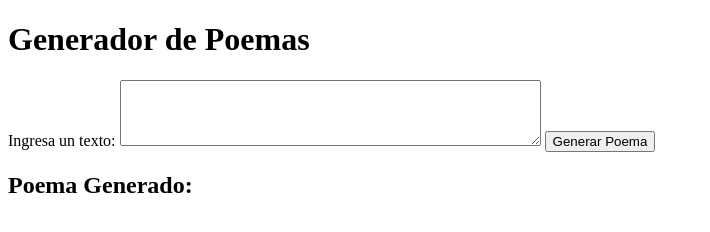
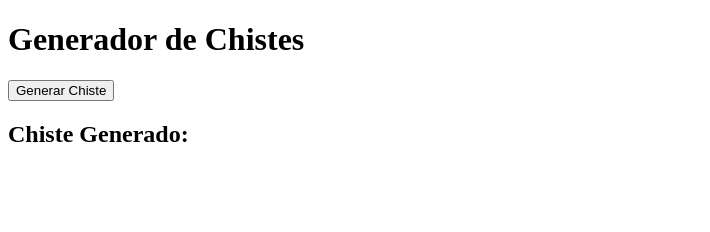
Before and after one commit to Juanki420/Pruebas-de-verdad, a plain HTML site: page index.html in a window 1280 px wide. Shown: the whole page, without its empty margins (0-710 px from the left). Drawn offline with Linux system fonts and the light colour scheme.

Commit message:
Actualizar index.html

```diff
--- a/index.html
+++ b/index.html
@@ -3,55 +3,41 @@
 <head>
   <meta charset="UTF-8">
   <meta name="viewport" content="width=device-width, initial-scale=1.0">
-  <title>Generador de Poemas</title>
+  <title>Generador de Chistes</title>
 </head>
 <body>
 
-  <h1>Generador de Poemas</h1>
+  <h1>Generador de Chistes</h1>
 
-  <label for="inputText">Ingresa un texto:</label>
-  <textarea id="inputText" rows="4" cols="50"></textarea>
+  <button onclick="generarChiste()">Generar Chiste</button>
 
-  <button onclick="generarPoema()">Generar Poema</button>
-
-  <h2>Poema Generado:</h2>
-  <p id="poemaGenerado"></p>
+  <h2>Chiste Generado:</h2>
+  <p id="chisteGenerado"></p>
 
   <script>
-    async function generarPoema() {
-      const inputText = document.getElementById('inputText').value;
-      const poemaGeneradoElement = document.getElementById('poemaGenerado');
+    function generarChiste() {
+      var baseURL = "https://v2.jokeapi.dev";
+      var categories = ["Programming", "Misc", "Pun", "Spooky", "Christmas"];
+      var params = [
+        "blacklistFlags=nsfw,religious,racist",
+        "idRange=0-100"
+      ];
 
-      poemaGeneradoElement.innerText = 'Generando poema...';
+      var xhr = new XMLHttpRequest();
+      xhr.open("GET", baseURL + "/joke/" + categories.join(",") + "?" + params.join("&"));
 
-      try {
-        const response = await fetch('https://api.openai.com/v1/engines/davinci-codex/completions', {
-          method: 'POST',
-          mode: 'cors',
-          headers: {
-            'Content-Type': 'application/json',
-            'Authorization': 'Bearer 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'
-          },
-          body: JSON.stringify({
-            prompt: inputText,
-            max_tokens: 150
-          })
-        });
+      xhr.onreadystatechange = function() {
+        if (xhr.readyState == 4 && xhr.status < 300) {
+          var randomJoke = JSON.parse(xhr.responseText);
 
-        const data = await response.json();
-        const poemaGenerado = data.choices[0].text.trim();
+          var chisteGeneradoElement = document.getElementById('chisteGenerado');
+          chisteGeneradoElement.innerText = (randomJoke.type == "single") ? randomJoke.joke : randomJoke.setup + '\n' + randomJoke.delivery;
+        } else if (xhr.readyState == 4) {
+          alert("Error while requesting joke.\n\nStatus code: " + xhr.status + "\nServer response: " + xhr.responseText);
+        }
+      };
 
-        // Muestra el poema generado letra por letra
-        for (let i = 0; i < poemaGenerado.length; i++) {
-          setTimeout(() => {
-            poemaGeneradoElement.innerText = poemaGenerado.substring(0, i + 1);
-          }, 100 * i);
-        }
-
-      } catch (error) {
-        poemaGeneradoElement.innerText = 'Error al generar el poema.';
-        console.error('Error:', error);
-      }
+      xhr.send();
     }
   </script>
 
```
